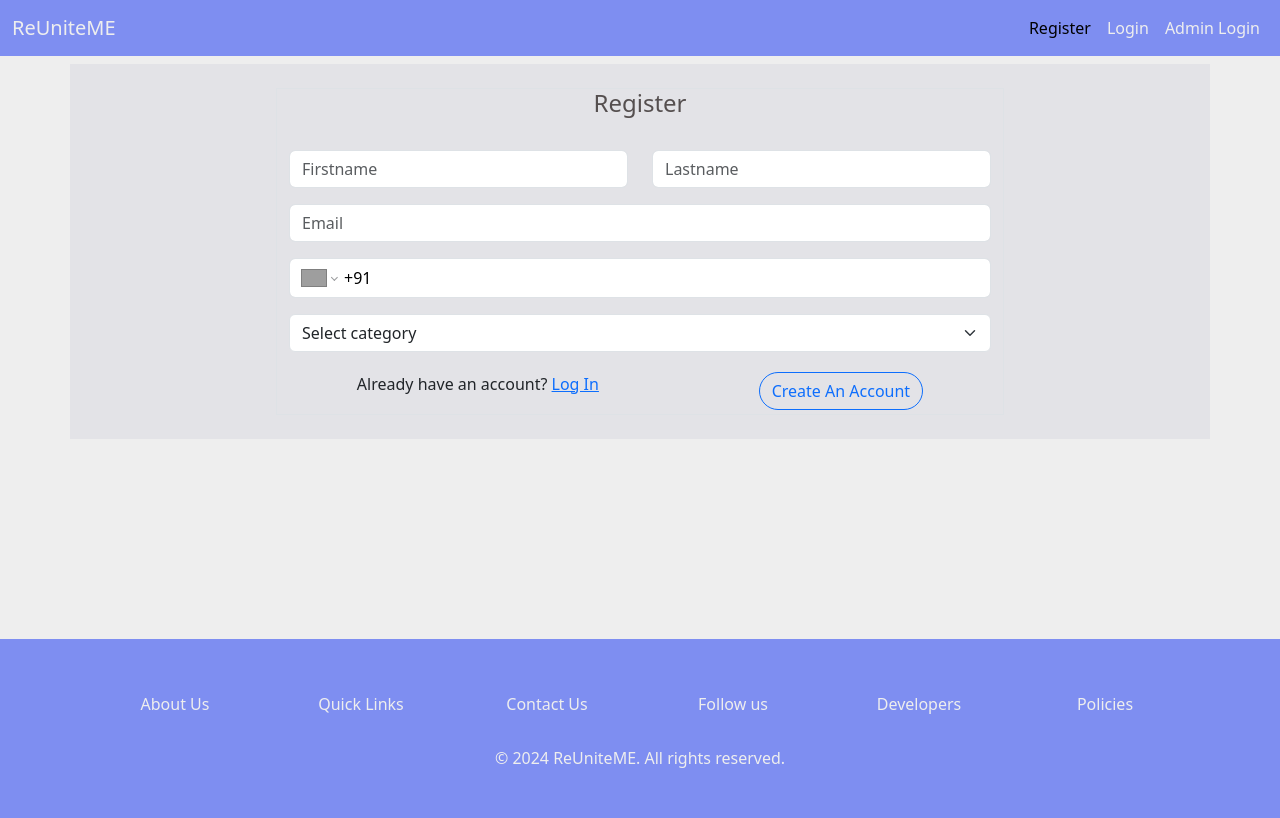
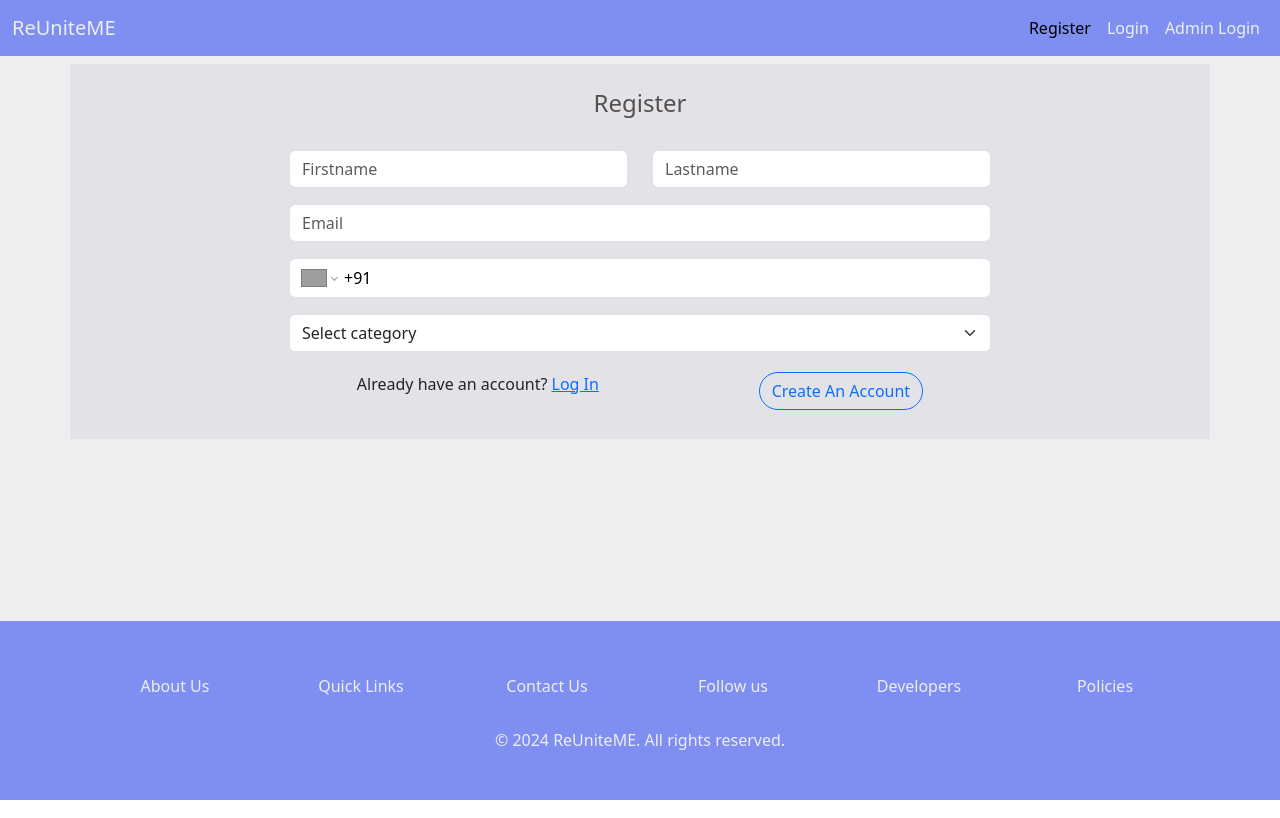
Before and after one commit to jeelion22/reuniteME-Frontend, a React (Vite) app: page /users/register in a window 1280 px wide. Built offline with nearby package versions, Linux system fonts and the light colour scheme; grey boxes are pictures that could not be loaded.

Commit message:
add cursor pointer to links

```diff
--- a/src/styles/Footer.css
+++ b/src/styles/Footer.css
@@ -1,5 +1,9 @@
 .footer {
-    margin-top: 25vh;
+    /* margin-top: 40vh; */
     background-color: #7E8EF1;
     color: #EEEEEE;
 }
+
+.about-btn, .quicklinks-btn, .contact-btn, .follow-btn, .dev-btn, .policy-btn {
+    cursor: pointer;
+}
```
